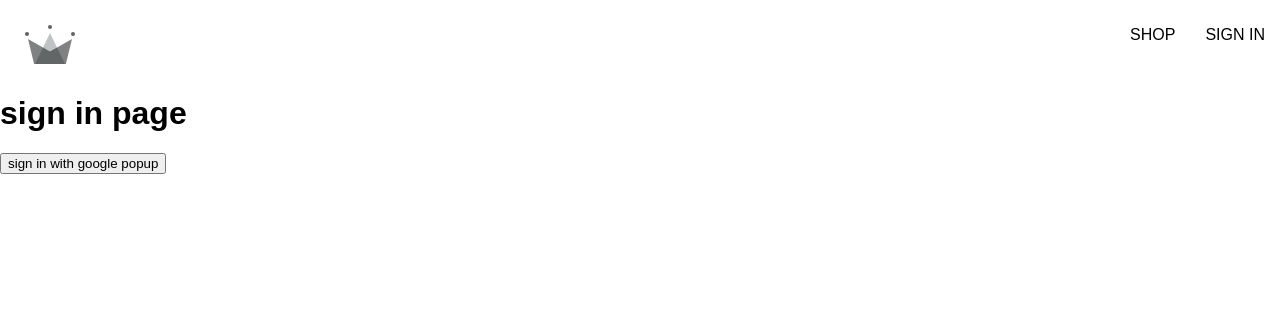
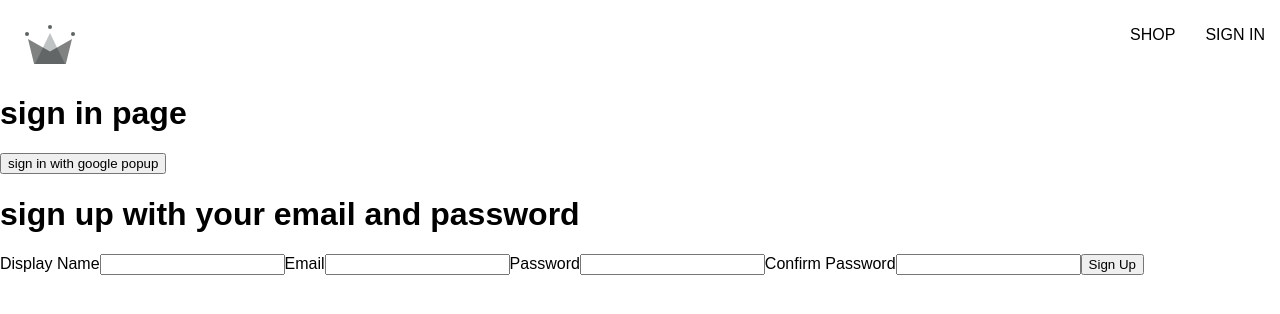
Before and after one commit to lazarkop/e-commerce-app, a React (Create React App) app in the folder my-app/: page /sign-in in a window 1280 px wide. Shown: the top 314 px of the page. Built offline with nearby package versions, Linux system fonts and the light colour scheme; the HTML template or start-up script is replaced by a standard one; a web font is replaced by a local one.

Commit message:
working on sign up form

```diff
--- /dev/null
+++ b/my-app/src/components/sign-up-form/sign-up-form.component.jsx
@@ -0,0 +1,44 @@
+import { useState } from 'react';
+
+const defaultFormFields = {
+    displayName: '',
+    email: '',
+    password: '',
+    confirmPassword: ''
+}
+
+const SignUpForm = () => {
+    const { formFields, setFormFields} = useState(defaultFormFields);
+    const { displayName, email, password, confirmPassword } = defaultFormFields;
+
+    console.log(formFields);
+
+    const handleChange = (event) => {
+        const {name, value} = event.target;
+        setFormFields({ ...formFields, [name]: value });
+    };
+
+    return (
+        <div>
+            <h1>sign up with your email and password</h1>
+            <form onSubmit={() => {}}>
+                <label>Display Name</label>
+                <input type='text' required onChange={handleChange} name='displayName' value={displayName}/>
+
+                <label>Email</label>
+                <input type='email' required onChange={handleChange} name='email' value={email}/>
+
+                <label>Password</label>
+                <input type='password' required onChange={handleChange} name='password' value={password}/>
+
+                <label>Confirm Password</label>
+                <input type='password' required onChange={handleChange} name='confirmPassword' value={confirmPassword}/>
+
+                <button type='submit'>Sign Up</button>
+            </form>
+        </div>
+
+    )
+}
+
+export default SignUpForm;
--- a/my-app/src/routes/sign-in/sign-in.component.jsx
+++ b/my-app/src/routes/sign-in/sign-in.component.jsx
@@ -1,16 +1,21 @@
-import { signInWithGooglePopup, createUserDocumentFromAuth } from "../../utils/firebase/firebase.utils";
+import {
+    signInWithGooglePopup,
+    createUserDocumentFromAuth
+    } from "../../utils/firebase/firebase.utils";
+import SignUpForm from "../../components/sign-up-form/sign-up-form.component";
 
 const SignIn = () => {
 
     const logGoogleUser = async () => {
         const {user} = await signInWithGooglePopup();
-        const userDocRef = createUserDocumentFromAuth(user);
+        const userDocRef = await createUserDocumentFromAuth(user);
     }
 
     return (
       <div>
         <h1>sign in page</h1>
         <button onClick={logGoogleUser} >sign in with google popup</button>
+        <SignUpForm />
       </div>
     );
 };
--- a/my-app/src/utils/firebase/firebase.utils.js
+++ b/my-app/src/utils/firebase/firebase.utils.js
@@ -1,5 +1,5 @@
 import { initializeApp } from 'firebase/app';
-import { getAuth, signInWithRedirect, SignInWithPopup, GoogleAuthProvider, signInWithPopup } from 'firebase/auth';
+import { getAuth, SignInWithPopup, GoogleAuthProvider, signInWithPopup } from 'firebase/auth';
 import { getFirestore, doc, getDoc, setDoc } from 'firebase/firestore';
 
 const firebaseConfig = {
@@ -14,13 +14,13 @@
   // Initialize Firebase
   const app = initializeApp(firebaseConfig);
 
-  const provider = new GoogleAuthProvider();
-  provider.setCustomParameters({
+  const googleProvider = new GoogleAuthProvider();
+  googleProvider.setCustomParameters({
     prompt: "select_account"
   });
 
   export const auth = getAuth();
-  export const signInWithGooglePopup = () => signInWithPopup(auth, provider);
+  export const signInWithGooglePopup = () => signInWithPopup(auth, googleProvider);
   export const db = getFirestore();
 
   export const createUserDocumentFromAuth = async (userAuth) => {
```
